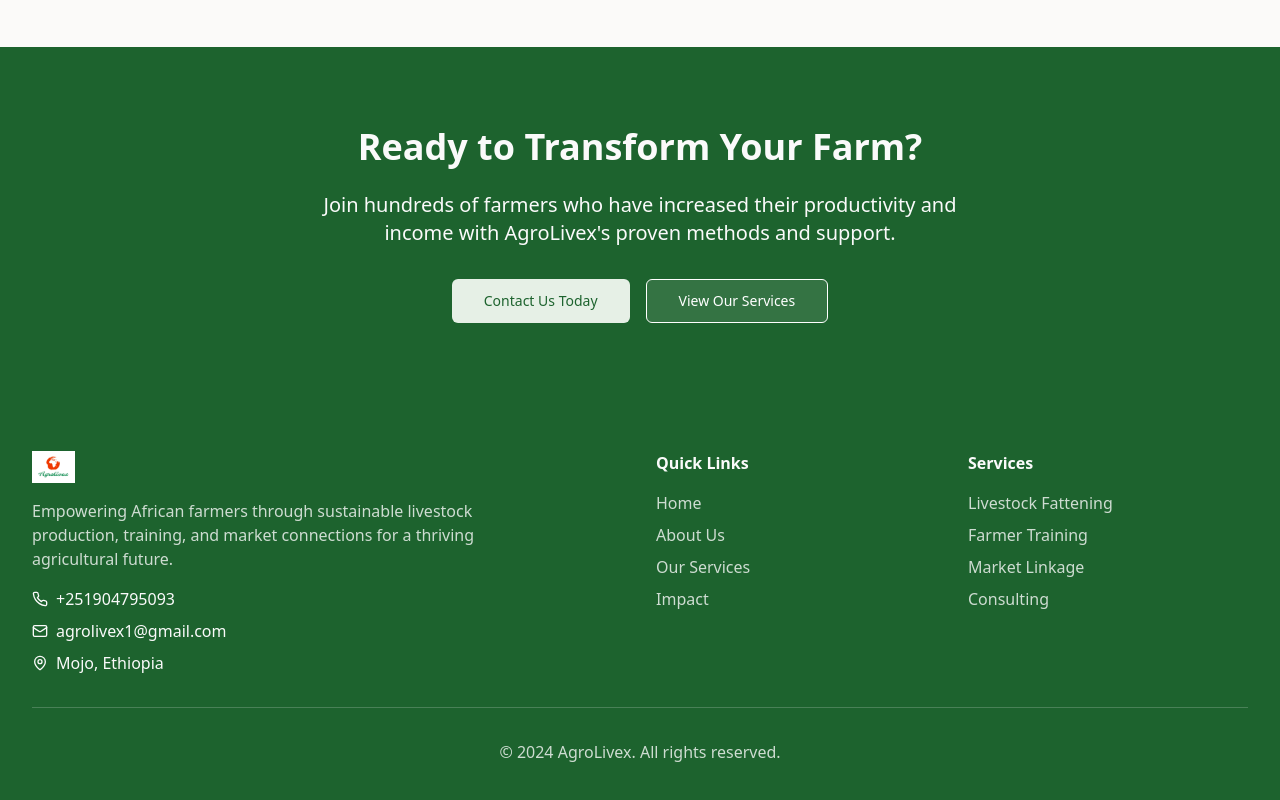
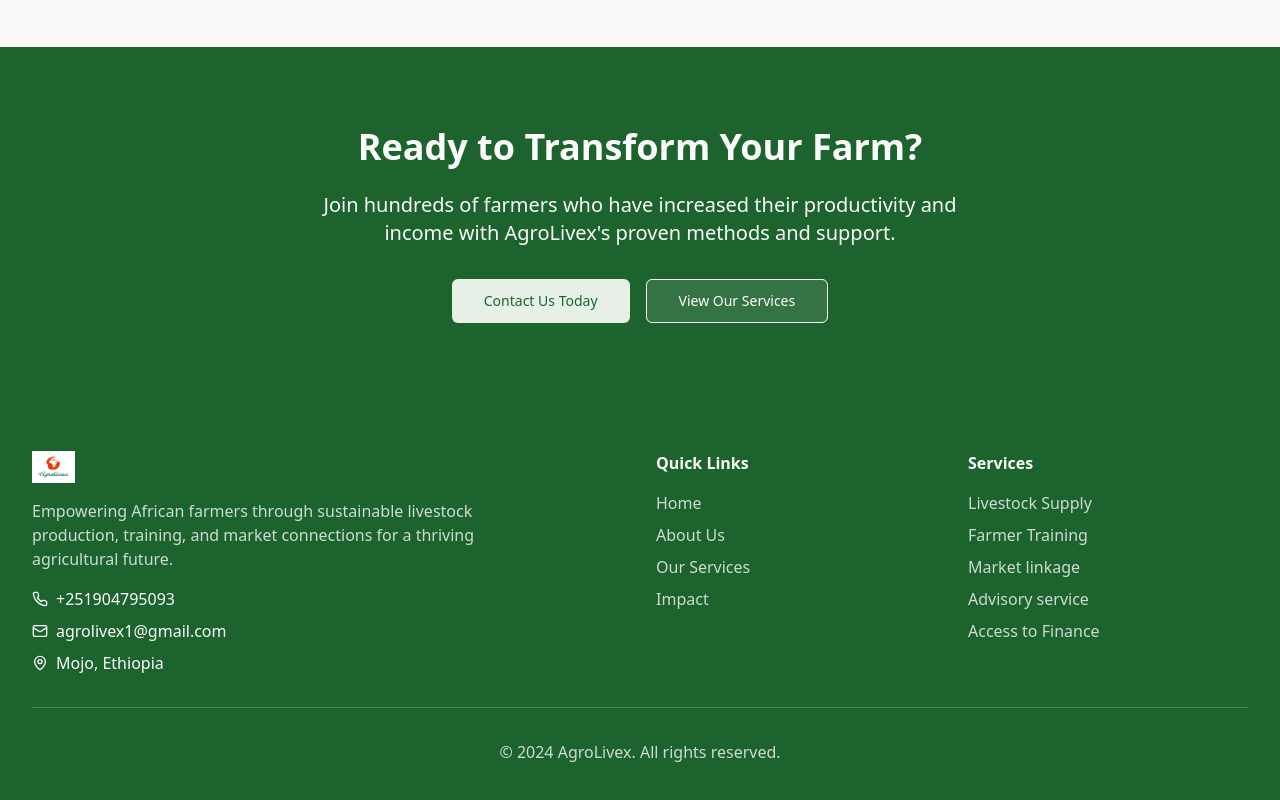
Before and after one commit to Salih-04/build-my-site-43, a React (Vite) app: page / in a window 1280 px wide. Shown: the part 2811-3611 px from the top of the page. Built offline with nearby package versions, Linux system fonts and the light colour scheme.

Commit message:
Update footer services and impact page
Update the services list in the footer to "Livestock Supply, Farmer Training, Market linkage, Advisery service, Access to Finance".
Update the "part 6 months" to "past 6 months" in the success story section of the impact page.

```diff
--- a/src/components/Footer.tsx
+++ b/src/components/Footer.tsx
@@ -66,10 +66,11 @@ const Footer = () => {
           <div>
             <h3 className="font-semibold mb-4">Services</h3>
             <ul className="space-y-2">
-              <li className="text-primary-foreground/80">Livestock Fattening</li>
+              <li className="text-primary-foreground/80">Livestock Supply</li>
               <li className="text-primary-foreground/80">Farmer Training</li>
-              <li className="text-primary-foreground/80">Market Linkage</li>
-              <li className="text-primary-foreground/80">Consulting</li>
+              <li className="text-primary-foreground/80">Market linkage</li>
+              <li className="text-primary-foreground/80">Advisory service</li>
+              <li className="text-primary-foreground/80">Access to Finance</li>
             </ul>
           </div>
         </div>
--- a/src/pages/Impact.tsx
+++ b/src/pages/Impact.tsx
@@ -64,7 +64,7 @@ const Impact = () => {
     },
     {
       title: "livestock fattening success",
-      description: "more than 1000 livestock fattened in part 6 months demonstrated the effectiveness of our approach with measurable outcomes.",
+      description: "more than 1000 livestock fattened in past 6 months demonstrated the effectiveness of our approach with measurable outcomes.",
       results: [
         "1,100+ livestock successfully fattened and supplied",
         "tested &  Proved our cost effective and methane emission reduction techniques",
```
